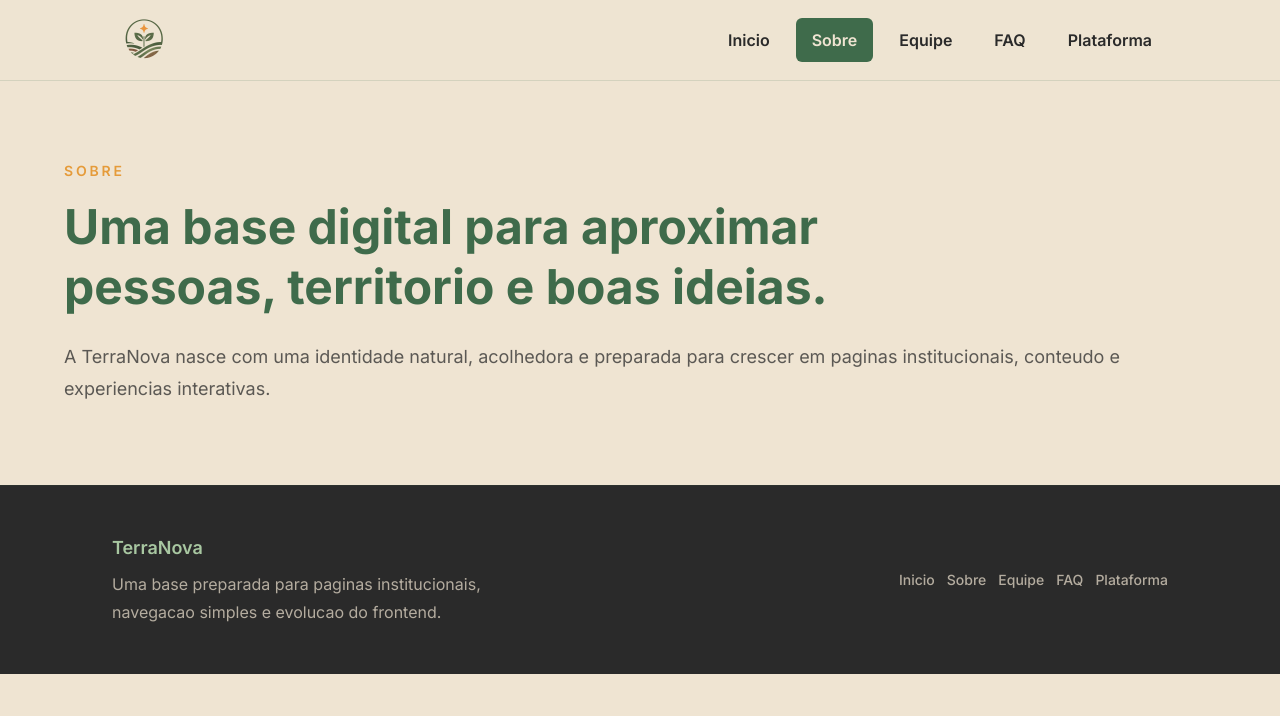
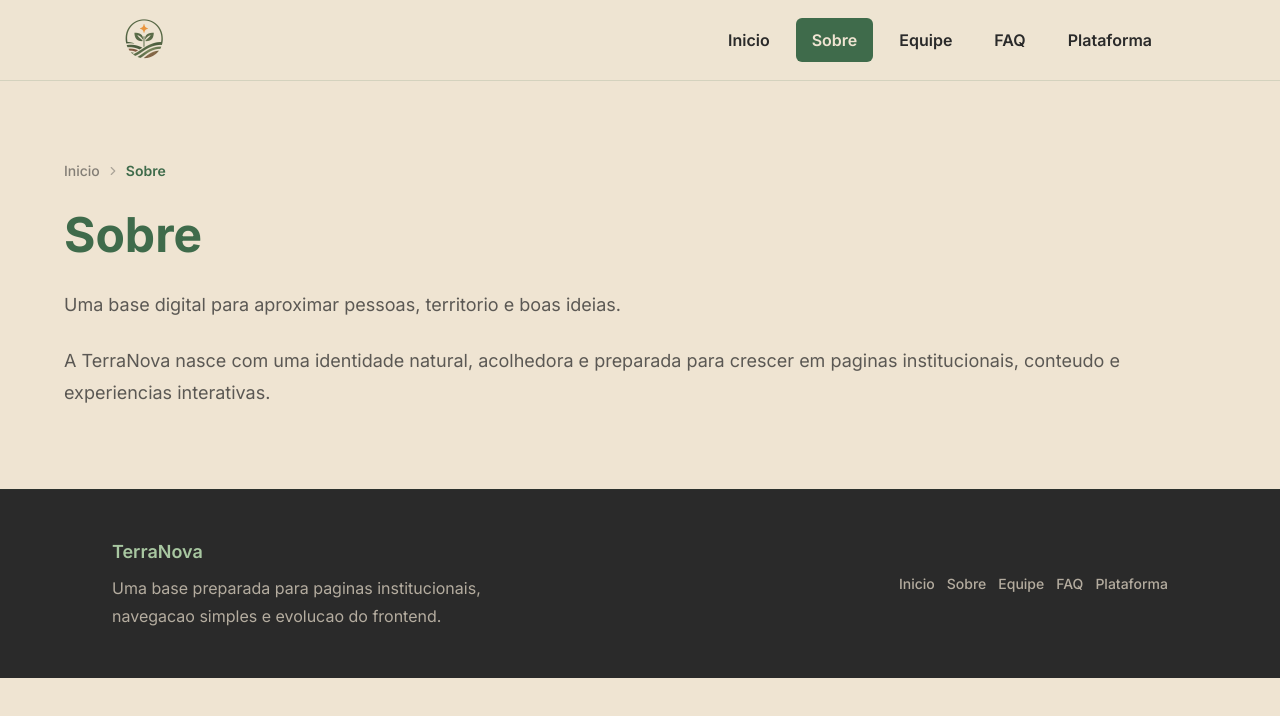
Before and after one commit to juspanopoulos/TerraNova, a React (Vite) app in the folder frontend/terranova/: page /sobre in a window 1280 px wide. Shown: the top 716 px of the page. Built offline with nearby package versions, Linux system fonts and the light colour scheme; what @react-pdf/renderer would draw is missing.

Commit message:
feat: breadcrumb

```diff
--- /dev/null
+++ b/frontend/terranova/src/components/PageBreadcrumb.tsx
@@ -0,0 +1,57 @@
+import { ChevronRight } from "lucide-react";
+import { Link } from "react-router-dom";
+
+export type PageBreadcrumbItem = {
+  label: string;
+  to?: string;
+};
+
+type PageBreadcrumbProps = {
+  items: PageBreadcrumbItem[];
+};
+
+export function PageBreadcrumb({ items }: PageBreadcrumbProps) {
+  if (items.length === 0) return null;
+
+  return (
+    <nav aria-label="Breadcrumb" className="mb-5 sm:mb-6">
+      <ol className="flex flex-wrap items-center gap-1.5 text-xs sm:text-sm">
+        {items.map((item, index) => {
+          const isLast = index === items.length - 1;
+
+          return (
+            <li
+              key={`${item.label}-${index}`}
+              className="flex min-w-0 items-center gap-1.5"
+            >
+              {index > 0 && (
+                <ChevronRight
+                  className="size-3.5 shrink-0 text-preto-suave/35"
+                  aria-hidden
+                />
+              )}
+              {item.to && !isLast ? (
+                <Link
+                  to={item.to}
+                  className="truncate font-medium text-preto-suave/55 no-underline transition-colors hover:text-verde-floresta"
+                >
+                  {item.label}
+                </Link>
+              ) : (
+                <span
+                  className={[
+                    "truncate font-semibold",
+                    isLast ? "text-verde-floresta" : "text-preto-suave/55",
+                  ].join(" ")}
+                  aria-current={isLast ? "page" : undefined}
+                >
+                  {item.label}
+                </span>
+              )}
+            </li>
+          );
+        })}
+      </ol>
+    </nav>
+  );
+}
--- a/frontend/terranova/src/pages/Equipe.tsx
+++ b/frontend/terranova/src/pages/Equipe.tsx
@@ -1,12 +1,14 @@
+import { PageBreadcrumb } from "@/components/PageBreadcrumb";
 import {
   card,
   contentShell,
   containerPx,
   containerPyPage,
-  eyebrow,
+  bodyLead,
   gridCards,
   headingPage,
 } from "@/constants/layout";
+import { ROUTES } from "@/constants/routes";
 
 const team = [
   {
@@ -27,10 +29,16 @@ const Equipe = () => {
   return (
     <main className={`${containerPx} ${containerPyPage}`}>
       <section className={contentShell}>
-        <p className={eyebrow}>Equipe</p>
-        <h1 className={headingPage}>
+        <PageBreadcrumb
+          items={[
+            { label: "Inicio", to: ROUTES.home },
+            { label: "Equipe" },
+          ]}
+        />
+        <h1 className={headingPage}>Equipe</h1>
+        <p className={bodyLead}>
           Pessoas diferentes trabalhando por uma mesma paisagem.
-        </h1>
+        </p>
         <div className={`mt-8 sm:mt-10 ${gridCards}`}>
           {team.map((person) => (
             <article className={card} key={person.name}>
--- a/frontend/terranova/src/pages/FAQ.tsx
+++ b/frontend/terranova/src/pages/FAQ.tsx
@@ -1,11 +1,13 @@
+import { PageBreadcrumb } from "@/components/PageBreadcrumb";
 import {
   card,
   contentShell,
   containerPx,
   containerPyPage,
-  eyebrow,
+  bodyLead,
   headingPage,
 } from "@/constants/layout";
+import { ROUTES } from "@/constants/routes";
 
 const questions = [
   {
@@ -29,10 +31,16 @@ const FAQ = () => {
   return (
     <main className={`${containerPx} ${containerPyPage}`}>
       <section className={contentShell}>
-        <p className={eyebrow}>FAQ</p>
-        <h1 className={headingPage}>
+        <PageBreadcrumb
+          items={[
+            { label: "Inicio", to: ROUTES.home },
+            { label: "FAQ" },
+          ]}
+        />
+        <h1 className={headingPage}>FAQ</h1>
+        <p className={bodyLead}>
           Perguntas frequentes sobre a base do projeto.
-        </h1>
+        </p>
         <div className="mt-8 grid gap-3 sm:mt-10 sm:gap-4 md:gap-5 lg:gap-6 xl:gap-6">
           {questions.map((item) => (
             <article className={card} key={item.question}>
--- a/frontend/terranova/src/pages/Sobre.tsx
+++ b/frontend/terranova/src/pages/Sobre.tsx
@@ -1,21 +1,28 @@
+import { PageBreadcrumb } from "@/components/PageBreadcrumb";
 import {
   bodyLead,
   contentShell,
   containerPx,
   containerPyPage,
-  eyebrow,
   headingPage,
 } from "@/constants/layout";
+import { ROUTES } from "@/constants/routes";
 
 const Sobre = () => {
   return (
     <main className={`${containerPx} ${containerPyPage}`}>
       <section className={contentShell}>
-        <p className={eyebrow}>Sobre</p>
-        <h1 className={headingPage}>
+        <PageBreadcrumb
+          items={[
+            { label: "Inicio", to: ROUTES.home },
+            { label: "Sobre" },
+          ]}
+        />
+        <h1 className={headingPage}>Sobre</h1>
+        <p className={bodyLead}>
           Uma base digital para aproximar pessoas, territorio e boas ideias.
-        </h1>
-        <p className={bodyLead}>
+        </p>
+        <p className="mt-4 text-base leading-7 text-preto-suave/75 sm:mt-6 sm:text-lg sm:leading-8">
           A TerraNova nasce com uma identidade natural, acolhedora e preparada
           para crescer em paginas institucionais, conteudo e experiencias
           interativas.
```
